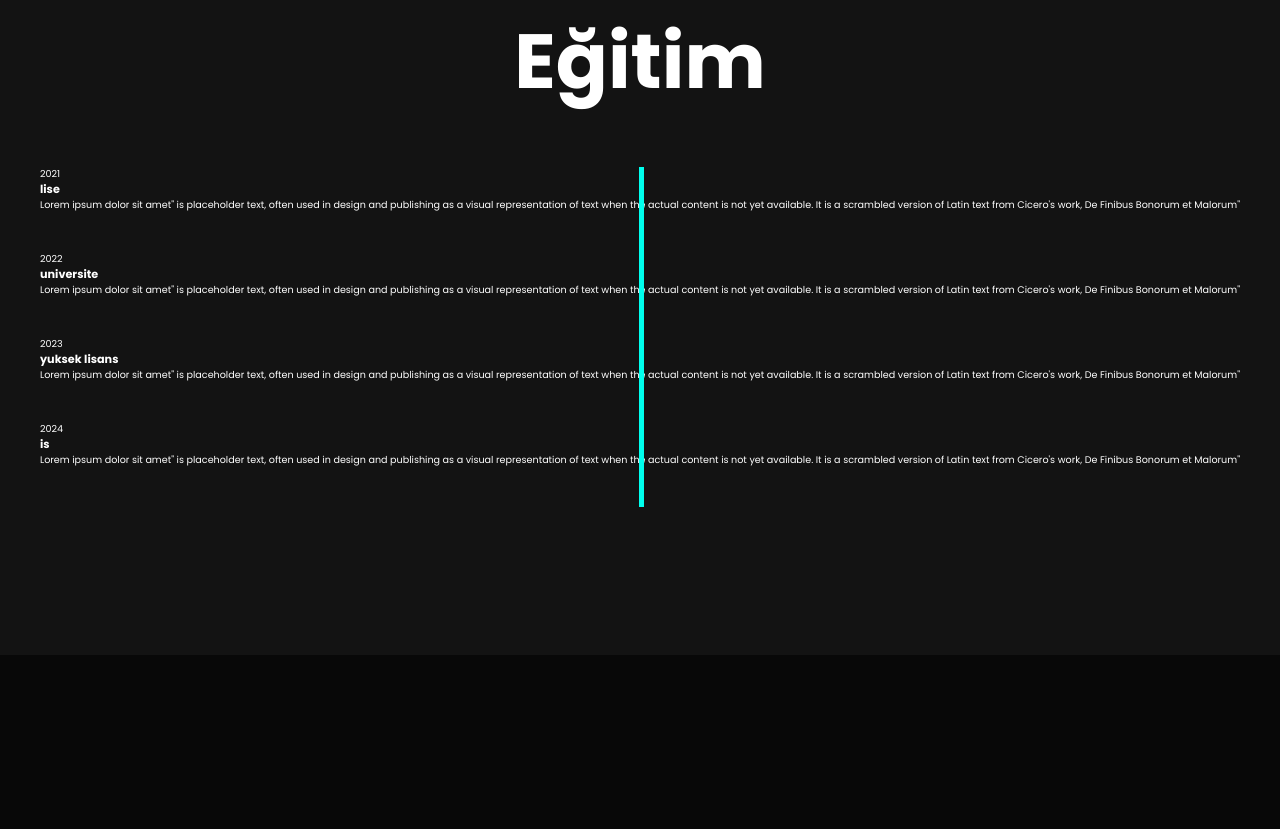
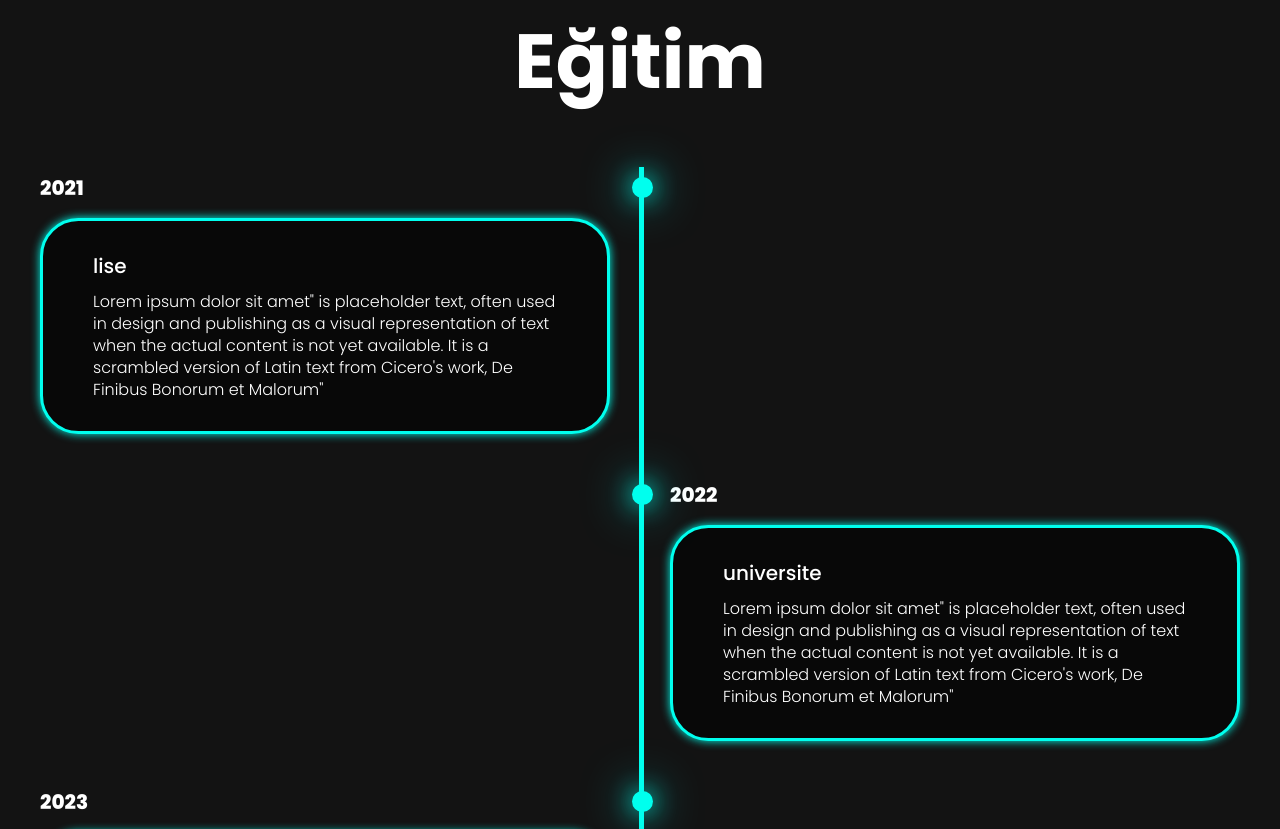
Before and after one commit to oprah14/-levent-kocoglu, a plain HTML site: page index.html in a window 1280 px wide. Shown: the part 946-1775 px from the top of the page. Before the commit the page ends 1601 px from the top, so only its background shows below. Drawn offline with nearby package versions, Linux system fonts and the light colour scheme.

Commit message:
css update

```diff
--- a/index.html
+++ b/index.html
@@ -74,13 +74,13 @@ boxicons.min.css"
 
     <div class="timeline-items">
 
-        <div class="timeline-items">
+        <div class="timeline-item">
             <div class="timeline-dot"></div>
             <div class="timeline-date">2021</div>
             <div class="timeline-content">
                 <h3>lise</h3>
                 <p>
-                 Lorem ipsum dolor sit amet" is placeholder text,
+                Lorem ipsum dolor sit amet" is placeholder text,
                 often used in design and publishing as a visual
                 representation of text when the actual content is not yet available.
                 It is a scrambled version of Latin text from Cicero's work,
@@ -89,7 +89,7 @@ boxicons.min.css"
             </div>
         </div>
 
-        <div class="timeline-items">
+        <div class="timeline-item">
             <div class="timeline-dot"></div>
             <div class="timeline-date">2022</div>
             <div class="timeline-content">
@@ -104,13 +104,13 @@ boxicons.min.css"
             </div>
         </div>
 
-        <div class="timeline-items">
+        <div class="timeline-item">
             <div class="timeline-dot"></div>
             <div class="timeline-date">2023</div>
             <div class="timeline-content">
                 <h3>yuksek lisans</h3>
                 <p>
-                  Lorem ipsum dolor sit amet" is placeholder text,
+                Lorem ipsum dolor sit amet" is placeholder text,
                 often used in design and publishing as a visual
                 representation of text when the actual content is not yet available.
                 It is a scrambled version of Latin text from Cicero's work,
@@ -119,13 +119,13 @@ boxicons.min.css"
             </div>
         </div>
 
-        <div class="timeline-items">
+        <div class="timeline-item">
             <div class="timeline-dot"></div>
             <div class="timeline-date">2024</div>
             <div class="timeline-content">
                 <h3>is</h3>
                 <p>
-                     Lorem ipsum dolor sit amet" is placeholder text,
+                Lorem ipsum dolor sit amet" is placeholder text,
                 often used in design and publishing as a visual
                 representation of text when the actual content is not yet available.
                 It is a scrambled version of Latin text from Cicero's work,
--- a/style.css
+++ b/style.css
@@ -340,10 +340,84 @@ section{
     left: calc(50% - 1px);
 }
 
-.timeline-items{
+.timeline-item{
     margin-bottom: 40px;
     width: 100%;
     position: relative;
 }
 
+.timeline-item:last-child {
+    margin-bottom: 0;
+}
+
+.timeline-item:nth-child(odd){
+    padding-right: calc(50% + 30px);
+}
+
+.timeline-item:nth-child(even){
+    padding-left: calc(50% + 30px);
+}
+
+.timeline-dot{
+    height: 21px;
+    width: 21px;
+    background-color: var(--main-color);
+    box-shadow: 0 0 25px var(--main-color), 0 0 50px var(--main-color);
+    position: absolute;
+    left: calc(50% - 8px);
+    border-radius: 50%;
+    top: 10px;
+}
+
+.timeline-date{
+    font-size: 20px;
+    font-weight: 800;
+    color: #fff;
+    margin: 6px 0 15px;
+}
+
+.timeline-content{
+    background-color: var(--bg-color);
+    border: 3px solid var(--main-color);
+    padding: 30px 50px;
+    border-radius: 4rem;
+    box-shadow: 0 0 10px var(--main-color);
+    cursor: pointer;
+    transition: 0.3s ease-in-out;
+}
+
+.timeline-content:hover{
+    box-shadow: 0 0 25px var(--main-color);
+    transform: scale(1.05);
+}
+
+.timeline-content h3{
+    font-size: 20px;
+    color: #fff;
+    margin: 0 0 10px;
+    font-weight: 500;
+}
+
+.timeline-content p{
+    font-size: 16px;
+    color: #fff;
+    font-weight: 300;
+    line-height: 22px;
+
+}
+
+::-webkit-scrollbar {
+    width: 15px;
+}
+
+::-webkit-scrollbar-thumb {
+    background-color: var(--main-color);
+    border-radius: 4rem;
+}
+
+::-webkit-scrollbar-track {
+    background-color: var(--bg-color);
+    width: 50px;
+}
+
 /* EDUCATION E */
```
